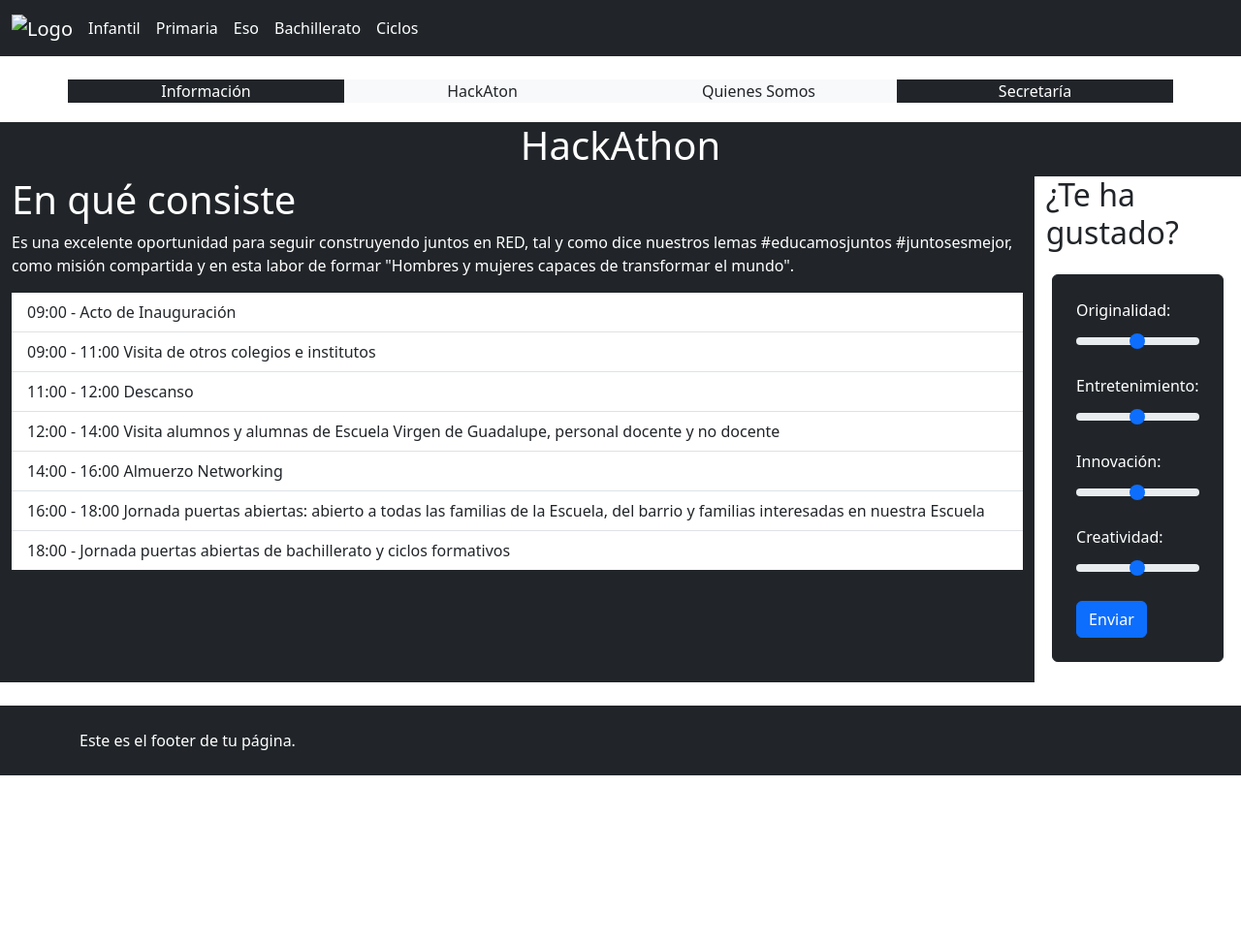
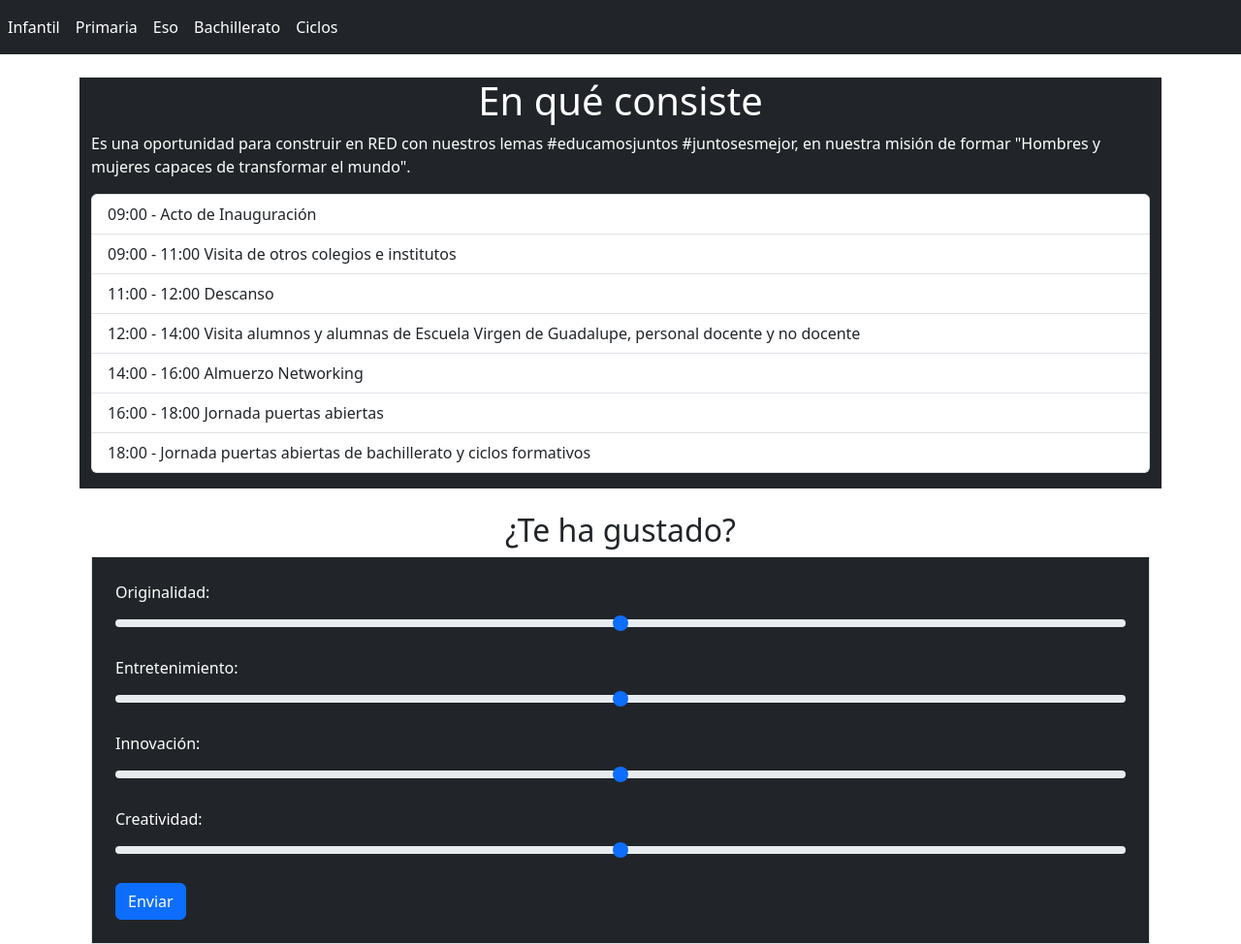
Before and after one commit to mariof16/bootstrapejemplo, a plain HTML site: page index.html in a window 1280 px wide. Shown: the whole page at 97% size. Before the commit the page ends 800 px from the top, so only its background shows below. Drawn offline with nearby package versions, Linux system fonts and the light colour scheme.

Commit message:
actualizar

```diff
--- a/index.html
+++ b/index.html
@@ -3,68 +3,38 @@
 <head>
   <meta charset="UTF-8">
   <meta name="viewport" content="width=device-width, initial-scale=1.0">
-  <title>Bootstrap Navbar Example</title>
+  <title>Bootstrap Navbar</title>
   <link href="https://cdn.jsdelivr.net/npm/bootstrap@5.3.0-alpha1/dist/css/bootstrap.min.css" rel="stylesheet">
 </head>
-<body class="d-flex flex-column min-vh-100">
+<body>
     <nav class="navbar navbar-expand-lg navbar-dark bg-dark">
-        <div class="container-fluid">
-            <a class="navbar-brand me-2" href="#">
-                <img src="img/logo.png" alt="Logo" style="height: 30px;">
-            </a>
-            <button class="navbar-toggler" type="button" data-bs-toggle="collapse" data-bs-target="#navbarNav" aria-controls="navbarNav" aria-expanded="false" aria-label="Toggle navigation">
-                <span class="navbar-toggler-icon"></span>
-            </button>
-            <div class="navbar-collapse collapse">
         <ul class="navbar-nav">
-                    <li class="nav-item">
-                        <a class="nav-link text-white" href="#">Infantil</a>
-                    </li>
-                    <li class="nav-item">
-                        <a class="nav-link text-white" href="#">Primaria</a>
-                    </li>
-                    <li class="nav-item">
-                        <a class="nav-link text-white" href="#">Eso</a>
-                    </li>
-                    <li class="nav-item">
-                        <a class="nav-link text-white" href="#">Bachillerato</a>
-                    </li>
-                    <li class="nav-item">
-                        <a class="nav-link text-white" href="#">Ciclos</a>
-                    </li>
+            <li class="nav-item"><a class="nav-link text-white" href="#">Infantil</a></li>
+            <li class="nav-item"><a class="nav-link text-white" href="#">Primaria</a></li>
+            <li class="nav-item"><a class="nav-link text-white" href="#">Eso</a></li>
+            <li class="nav-item"><a class="nav-link text-white" href="#">Bachillerato</a></li>
+            <li class="nav-item"><a class="nav-link text-white" href="#">Ciclos</a></li>
         </ul>
-            </div>
-        </div>
     </nav>
-    <div class="container mt-4 flex-grow-1">
-        <div class="row">
-            <div class="col-sm-3 bg-dark text-white d-flex justify-content-center align-items-center">Información</div>
-            <div class="col-sm-3 bg-light d-flex justify-content-center align-items-center">HackAton</div>
-            <div class="col-sm-3 bg-light d-flex justify-content-center align-items-center">Quienes Somos</div>
-            <div class="col-sm-3 bg-dark text-white d-flex justify-content-center align-items-center">Secretaría</div>
-        </div>
-    </div>
-    <div class="container-fluid bg-dark">
-        <h1 class="text-white d-flex justify-content-center">HackAthon</h1>
-    </div>
-    <div class="d-flex flex-grow-1 mb-4">
-        <div class="container col-10 bg-dark text-white">
-            <h1>En qué consiste</h1>
-            <p>Es una excelente oportunidad para seguir construyendo juntos en RED, tal y como dice nuestros lemas #educamosjuntos #juntosesmejor, como misión compartida y en esta labor de formar "Hombres y mujeres capaces de transformar el mundo".</p>
-            <ul class="list-group list-group-flush">
+
+    <div class="container mt-4">
+        <div class="container bg-dark text-white">
+            <h1 class="text-center">En qué consiste</h1>
+            <p>Es una oportunidad para construir en RED con nuestros lemas #educamosjuntos #juntosesmejor, en nuestra misión de formar "Hombres y mujeres capaces de transformar el mundo".</p>
+            <ul class="list-group pb-3">
                 <li class="list-group-item">09:00 - Acto de Inauguración</li>
                 <li class="list-group-item">09:00 - 11:00  Visita de otros colegios e institutos</li>
                 <li class="list-group-item">11:00 - 12:00  Descanso</li>
                 <li class="list-group-item">12:00 - 14:00  Visita alumnos y alumnas de Escuela Virgen de Guadalupe, personal docente y no docente</li>
                 <li class="list-group-item">14:00 - 16:00  Almuerzo Networking</li>
-                <li class="list-group-item">16:00 - 18:00  Jornada puertas abiertas: abierto a todas las familias de la Escuela, del barrio y familias interesadas en nuestra Escuela</li>
+                <li class="list-group-item">16:00 - 18:00  Jornada puertas abiertas</li>
                 <li class="list-group-item">18:00 - Jornada puertas abiertas de bachillerato y ciclos formativos</li>
             </ul>
         </div>
-        <div class="container col-2">
-            <h2 class="text-dark d-flex justify-content-center">¿Te ha gustado?</h2>
-            <div class="container mt-4 d-flex justify-content-center">
-                <form class="border border-dark rounded p-4 bg-dark text-white">
+
+        <div class="container mt-4">
+            <h2 class="text-center">¿Te ha gustado?</h2>
+            <form class="border p-4 bg-dark text-white">
                 <div class="mb-3">
                     <label for="originalidad" class="form-label">Originalidad:</label>
                     <input type="range" class="form-range" min="0" max="10" id="originalidad">
@@ -85,15 +55,6 @@
             </form>
         </div>
     </div>
-    </div>
-    <footer class="bg-dark text-white py-4 mt-auto">
-        <div class="container">
-            <p class="m-0">Este es el footer de tu página.</p>
-        </div>
-    </footer>
-    <!-- Bootstrap JS y Popper.js -->
-    <script src="https://cdnjs.cloudflare.com/ajax/libs/jquery/3.5.1/jquery.min.js"></script>
-    <script src="https://cdnjs.cloudflare.com/ajax/libs/popper.js/1.14.7/umd/popper.min.js"></script>
     <script src="https://maxcdn.bootstrapcdn.com/bootstrap/4.5.2/js/bootstrap.min.js"></script>
 </body>
 </html>
```
Lines whose indentation alone changed are shown as unchanged.
